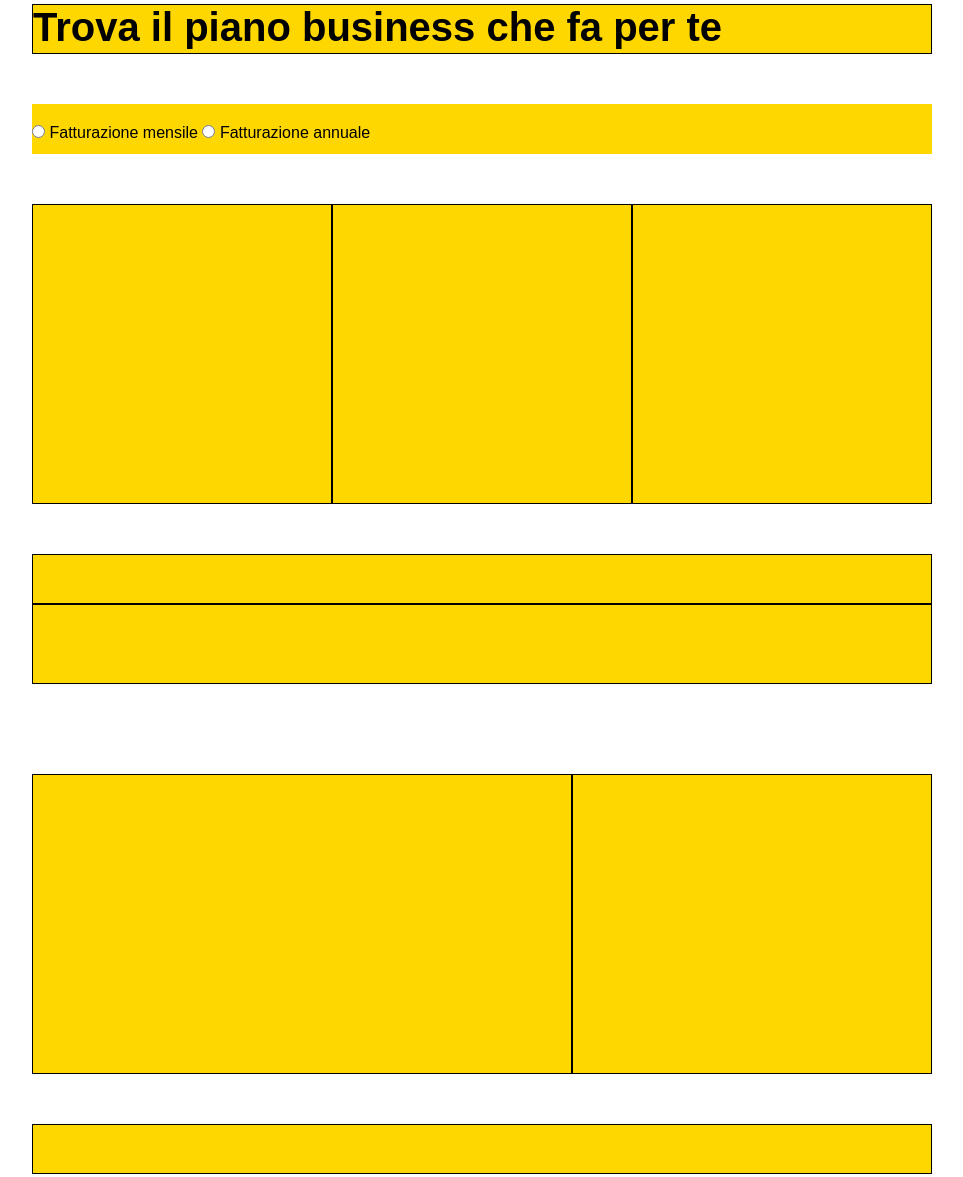
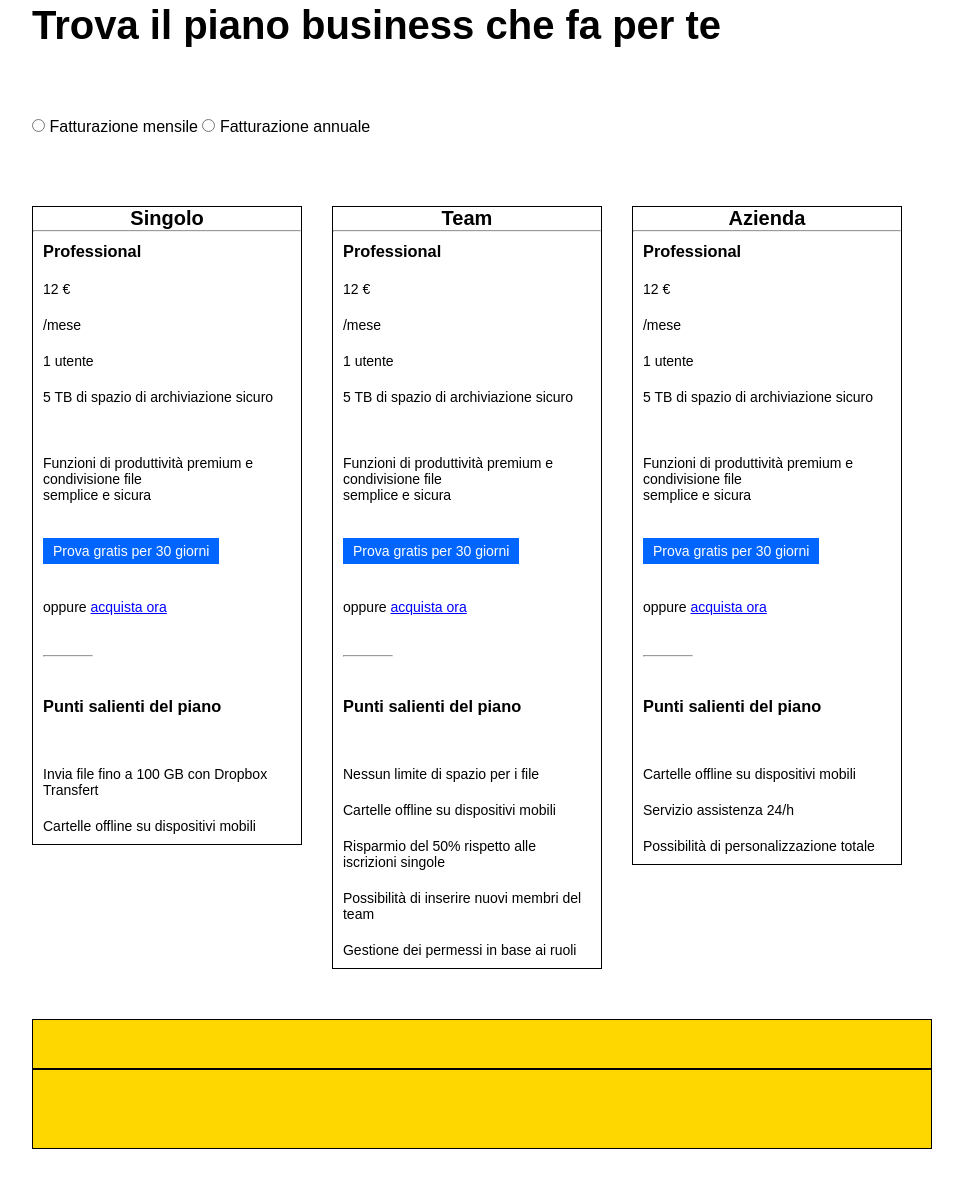
Before and after one commit to violix96/-htmlcss-dropbox, a plain HTML site: page index.html in a window 1280 px wide. Shown: the part 875-2052 px from the top of the page, without its empty margins (158-1121 px from the left). Drawn offline with Linux system fonts and the light colour scheme.

Commit message:
[UPD] Contenuti piani abbonamenti

```diff
--- a/css/style.css
+++ b/css/style.css
@@ -31,7 +31,6 @@ body{
     display: flex;
     justify-content: flex-end;
     padding: 10px;
-
 }
 
 
@@ -96,7 +95,7 @@ a{
 }
 
 .container-lg{
-    max-width: 1300px;
+    max-width: 1000px;
     margin: 0 auto;
 }
 
@@ -124,6 +123,11 @@ a{
     margin: 0 auto;
 }
 
+.container-xl{
+    max-width: 100%;
+    margin: 0 auto;
+}
+
 h2{
     font-size: 40px;
 }
@@ -136,8 +140,8 @@ h2{
     margin-top: 50px;
 }
 
-.margin-x-10{
-    margin-right: 10px;
+.margin-x-30{
+    margin-right: 30px;
 }
 
 .bg-gold{
@@ -150,19 +154,19 @@ h2{
 
 .logo-1{
     width: calc(100% / 2);
-    height: 200px;
+    height: calc(100vw / 6);
     background-color: blue;
 }
 
 .logo-2{
     width: calc(100% / 2);
-    height: 200px;
+    height: calc(100vw / 6);
     background-color: red;
 
 }
 .logo-3{
     width: calc(100% / 2);
-    height: 200px;
+    height: calc(100vw / 6);
     background-color: green;
     display: flex;
     flex-wrap: wrap;
@@ -170,11 +174,10 @@ h2{
 }
 .logo-4{
     width: calc(100% / 2);
-    height: 200px;
-    background-color: whites;
+    height: calc(100vw / 6);
+    background-color: violet;
     display: flex;
-    flex-wrap: wrap;
-
+    flex-wrap: wrap
 }
 
 .height-100{
@@ -183,8 +186,6 @@ h2{
 
 .d-flex{
     display: flex;
-
-
 }
 
 .f-wrap{
@@ -210,7 +211,7 @@ h2{
 }
 
 h1{
-    font-size: 80px;
+    font-size: 70px;
 }
 
 .p-jumbotron{
@@ -228,7 +229,7 @@ h1{
 
 
 .img-jumbo{
-    width: 800px;
+    width: 770px;
     height: auto;
     position: absolute;
 }
@@ -245,6 +246,40 @@ h1{
     padding: 40px 0;
 }
 
+.py-30{
+    padding: 30px 0;
+}
+
 .radio{
     padding: 20px 0;
 }
+
+h4{
+    font-size: 20px;
+    text-align: center;
+}
+
+.text-center{
+    text-align: left;
+
+}
+
+.py-10{
+    padding: 10px 0;
+}
+
+.pz-10{
+    padding: 0 10px;
+}
+
+.col-centre{
+    height: calc(100vw / 3);
+}
+
+.p-piani{
+    font-size: 14px;
+}
+
+.hr-card{
+    width: 50px;
+}
--- a/index.html
+++ b/index.html
@@ -87,12 +87,12 @@
         <div class="sm-container py-40">
             <div class="row">
                 <div class="col-100">
-                    <div class="content height-50 bg-gold border margin-bottom-50">
+                    <div class="content margin-bottom-50 ">
                         <h2>Trova il piano business che fa per te</h2>
                     </div>
                 </div>
                 <div class="col-100">
-                    <div class="content height-50 bg-gold s">
+                    <div class="content">
                         <div class="radio">
                             <form>
                                 <input type="radio"> <label>Fatturazione mensile</label>
@@ -102,13 +102,75 @@
                     </div>
                 </div>
                 <div class="col-33">
-                    <div class="height-300 margin-bottom-50 bg-gold border margin-top-50"></div>
+                    <div class="margin-bottom-50 border margin-top-50 text-center margin-x-30">
+                        <h4>Singolo</h4>
+                        <hr>
+                        <div class="pz-10 p-piani">
+                            <h3 class="py-10">Professional</h3>
+                            <p class="py-10">12 &euro;</p>
+                            <p class="py-10">/mese</p>
+                            <p class="py-10">1 utente</p>
+                            <p class="py-10">5 TB di spazio di archiviazione sicuro</p>
+                            <p class="py-40">Funzioni di produttività premium e condivisione file <br> semplice e sicura</p>
+                            <a class="btn btn-blue" href="">Prova gratis per 30 giorni</a>
+                            <p class="py-40">oppure <a style="text-decoration: underline; color: blue;">acquista ora</a></p>
+                            <hr class="hr-card">
+                            <h3 class="py-40">Punti salienti del piano</h3>
+                            <p class="py-10">Invia file fino a 100 GB con Dropbox Transfert</p>
+                            <p class="py-10">Cartelle offline su dispositivi mobili</p>
+
+
+                        </div>
+
+                    </div>
                 </div>
                 <div class="col-33">
-                    <div class="height-300 margin-bottom-50 bg-gold border margin-top-50"></div>
+                    <div class="margin-bottom-50 border margin-top-50 text-center margin-x-30">
+                        <h4>Team</h4>
+                        <hr>
+                        <div class="pz-10 p-piani">
+                            <h3 class="py-10">Professional</h3>
+                            <p class="py-10">12 &euro;</p>
+                            <p class="py-10">/mese</p>
+                            <p class="py-10">1 utente</p>
+                            <p class="py-10">5 TB di spazio di archiviazione sicuro</p>
+                            <p class="py-40">Funzioni di produttività premium e condivisione file <br> semplice e sicura</p>
+                            <a class="btn btn-blue" href="">Prova gratis per 30 giorni</a>
+                            <p class="py-40">oppure <a style="text-decoration: underline; color: blue;">acquista ora</a></p>
+                            <hr class="hr-card">
+                            <h3 class="py-40">Punti salienti del piano</h3>
+                            <p class="py-10">Nessun limite di spazio per i file</p>
+                            <p class="py-10">Cartelle offline su dispositivi mobili</p>
+                            <p class="py-10">Risparmio del 50% rispetto alle iscrizioni singole</p>
+                            <p class="py-10">Possibilità di inserire nuovi membri del team</p>
+                            <p class="py-10">Gestione dei permessi in base ai ruoli</p>
+
+
+
+                        </div>
+                    </div>
                 </div>
                 <div class="col-33">
-                    <div class="height-300 margin-bottom-50 bg-gold border margin-top-50 "></div>
+                    <div class="margin-bottom-50 border margin-top-50 text-center margin-x-30">
+                        <h4>Azienda</h4>
+                        <hr>
+                        <div class="pz-10 p-piani">
+                            <h3 class="py-10">Professional</h3>
+                            <p class="py-10">12 &euro;</p>
+                            <p class="py-10">/mese</p>
+                            <p class="py-10">1 utente</p>
+                            <p class="py-10">5 TB di spazio di archiviazione sicuro</p>
+                            <p class="py-40">Funzioni di produttività premium e condivisione file <br> semplice e sicura</p>
+                            <a class="btn btn-blue" href="">Prova gratis per 30 giorni</a>
+                            <p class="py-40">oppure <a style="text-decoration: underline; color: blue;">acquista ora</a></p>
+                            <hr class="hr-card">
+                            <h3 class="py-40">Punti salienti del piano</h3>
+                            <p class="py-10">Cartelle offline su dispositivi mobili</p>
+                            <p class="py-10">Servizio assistenza 24/h</p>
+                            <p class="py-10">Possibilità di personalizzazione totale</p>
+
+                        </div>
+                    </div>
                 </div>
                 <!-- enterprise -->
                 <div class="col-100">
@@ -168,11 +230,11 @@
             </div>
         </div>
         <!-- colonne con i quadrati interni -->.
-        <div class="bg-lightblue margin-bottom-50">
-            <div class="container-lg">
+        <div class="margin-bottom-50">
+            <div class="container-xl">
             <div class="row">
                 <div class="col-33">
-                    <div class="margin-top-50 bg-gold border d-flex f-wrap">
+                    <div class="margin-top-50 bg-gold  d-flex f-wrap">
                         <div class="logo-1">
                             <img class="logo-dm" src="./img/designit.svg" alt="">
                         </div>
@@ -182,12 +244,12 @@
                     </div>
                 </div>
                 <div class="col-33">
-                    <div class="margin-top-50 bg-gold border">
-                        <h2>Lorem, ipsum dolor sit amet consectetur adipisicing elit. Alias, qui! Voluptatem, qui atque tenetur perspiciatis voluptate assumenda non harum laudantium quos molestiae eum quae quasi cum, ducimus, vero facere ratione.</h2>
+                    <div class="margin-top-50 bg-gold  col-centre">
+                        <h2>Lorem, ipsum dolor.</h2>
                     </div>
                 </div>
                 <div class="col-33">
-                    <div class="margin-top-50 bg-gold border d-flex f-wrap">
+                    <div class="margin-top-50 bg-gold  d-flex f-wrap">
                         <div class="logo-1"> <img src="" alt=""></div>
                         <div class="logo-2"> <img src="" alt=""></div>
                         <div class="logo-3"> <img src="" alt=""></div>
@@ -202,10 +264,10 @@
             <div class="sm-container">
                 <div class="row">
                     <div class="col-60">
-                        <div class="height-200 margin-top-50 bg-gold border"></div>
+                        <div class="height-200 margin-top-50 bg-gold "></div>
                     </div>
                     <div class="col-40">
-                        <div class="height-200 margin-top-50 bg-gold border"></div>
+                        <div class="height-200 margin-top-50 bg-gold "></div>
                     </div>
                 </div>
             </div>
```
